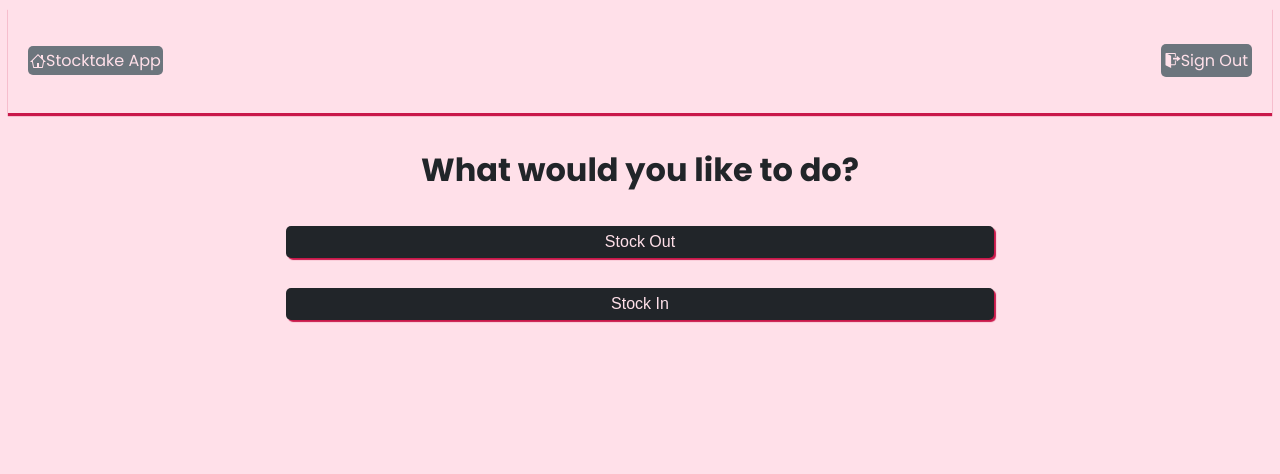
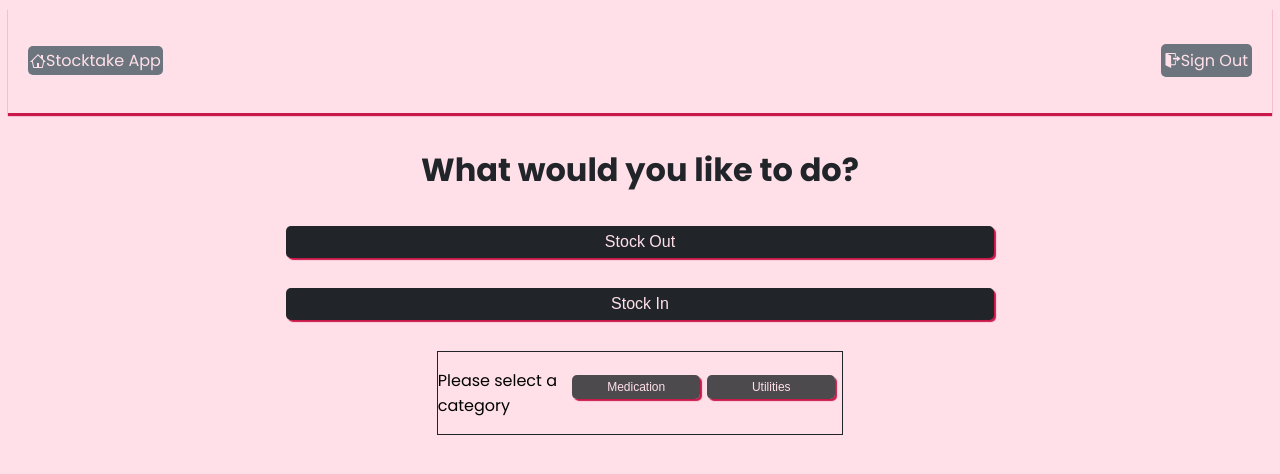
Before and after one commit to b-tess/stocktake-frontend, a React (Create React App) app: page /adminspace in a window 1280 px wide. Shown: the top 474 px of the page. Built offline with nearby package versions, Linux system fonts and the light colour scheme; sample sign-in values are in the browser's storage.

Commit message:
Toggle display of category div

```diff
--- a/src/index.css
+++ b/src/index.css
@@ -117,6 +117,19 @@ a {
     cursor: default;
 }
 
+.btn-sm {
+    width: 45%;
+    padding: 5px;
+    margin-right: 7px;
+    font-size: 12px;
+    background-color: rgba(33, 37, 41, 0.8);
+    /* display: inline; */
+}
+
+.btn-sm:focus {
+    background-color: rgba(33, 37, 41, 0.9);
+}
+
 .form {
     width: 70%;
     margin: 0 auto;
@@ -150,6 +163,21 @@ a {
     margin: 0 auto;
 }
 
+.categoryDiv {
+    display: flex;
+    border: #212529 solid 1px;
+    justify-content: space-between;
+    align-items: center;
+    width: 40%;
+    /* flex-basis: content; */
+}
+
+@media (max-width: 600px) {
+    .categoryDiv {
+        flex-wrap: wrap;
+    }
+}
+
 .spinnerContainer {
     position: fixed;
     top: 0;
--- a/src/pages/Admin.jsx
+++ b/src/pages/Admin.jsx
@@ -1,13 +1,26 @@
+import { useState, useEffect } from 'react'
 import { useNavigate } from 'react-router-dom'
-// import { useSelector } from 'react-redux'
 import { useAdminStatus } from '../hooks/useAdminStatus'
 
 function Admin() {
     //Check if a user is admin or not
-    // const { user } = useSelector((state) => state.auth)
     const { isAdministrator } = useAdminStatus()
 
+    //Add functionality to display or hide categoryDiv
+    const [isHidden, setIsHidden] = useState(true)
+
     const navigate = useNavigate()
+
+    useEffect(() => {
+        console.log(`hidden: ${isHidden}`)
+        //eslint-disable-next-line
+    }, [])
+
+    function hideCategoryDiv() {
+        setIsHidden(!isHidden)
+        console.log(`Value of hidden is ${isHidden}`)
+    }
+
     return (
         <>
             <main>
@@ -24,10 +37,28 @@ function Admin() {
                         type='button'
                         className='btn'
                         disabled={isAdministrator ? false : true}
-                        onClick={() => navigate('/')}
+                        onClick={hideCategoryDiv}
                     >
                         Stock In
                     </button>
+                    <div
+                        className='categoryDiv'
+                        hidden={isHidden}
+                    >
+                        <p>Please select a category</p>
+                        <button
+                            className='btn btn-sm'
+                            type='button'
+                        >
+                            Medication
+                        </button>
+                        <button
+                            className='btn btn-sm'
+                            type='button'
+                        >
+                            Utilities
+                        </button>
+                    </div>
                 </div>
             </main>
         </>
```
